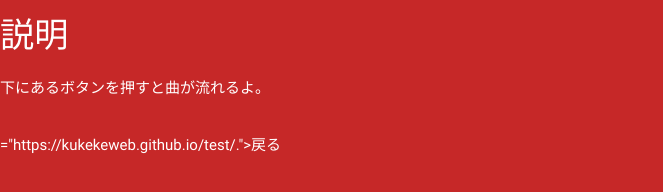
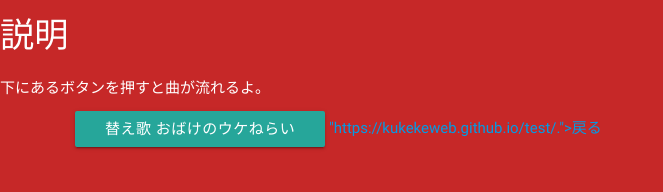
Before and after one commit to kukekeweb/test2, a plain HTML site: page index.html in a window 1280 px wide. Shown: the whole page, without its empty margins (0-663 px from the left). Drawn offline with nearby package versions, Linux system fonts and the light colour scheme.

Commit message:
Update index.html

```diff
--- a/index.html
+++ b/index.html
@@ -9,14 +9,9 @@
   <body class="red darken-3 white-text">
          <h4>説明</h4>
          <p class="flow-text"><h6>下にあるボタンを押すと曲が流れるよ。</h6></p>
-　　　　　<div class="audio_wrap">
-  <div class="audio_button"></div>
-  <audio id="audio" src="おばけのウケねらい.mp3" loop>
-    あなたのブラウザーは <code>audio</code> 要素をサポートしていません。
-  </audio>
-</div>
-</audio>="https://kukekeweb.github.io/test/.">戻る</a>
-</audio>
+　　　　　<button id='2曲目' class="btn">替え歌 おばけのウケねらい</button>
+         <a>"https://kukekeweb.github.io/test/.">戻る</a>
+
      <div id="alert" class="modal">
        <div class="modal-content black-text">
          <h4>こちらは替え歌 おばけのウケねらいです</h4>
```
